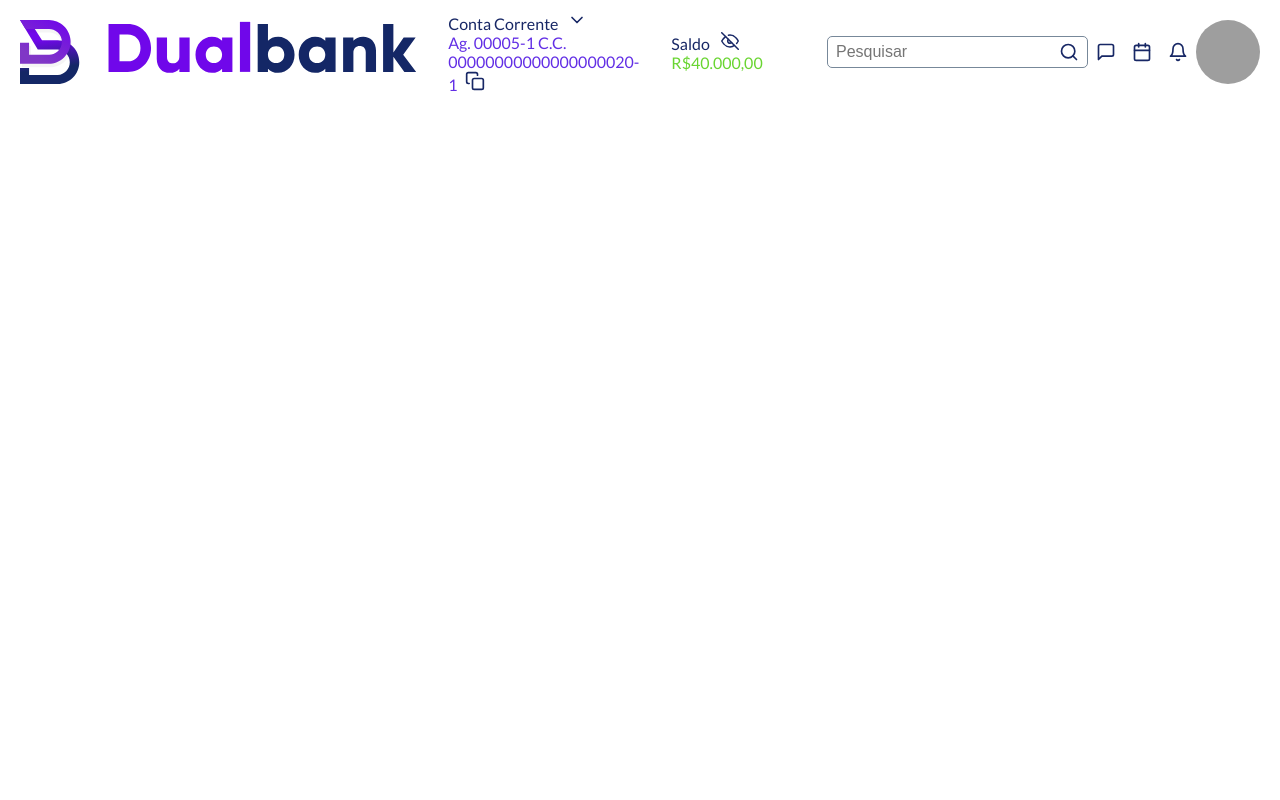
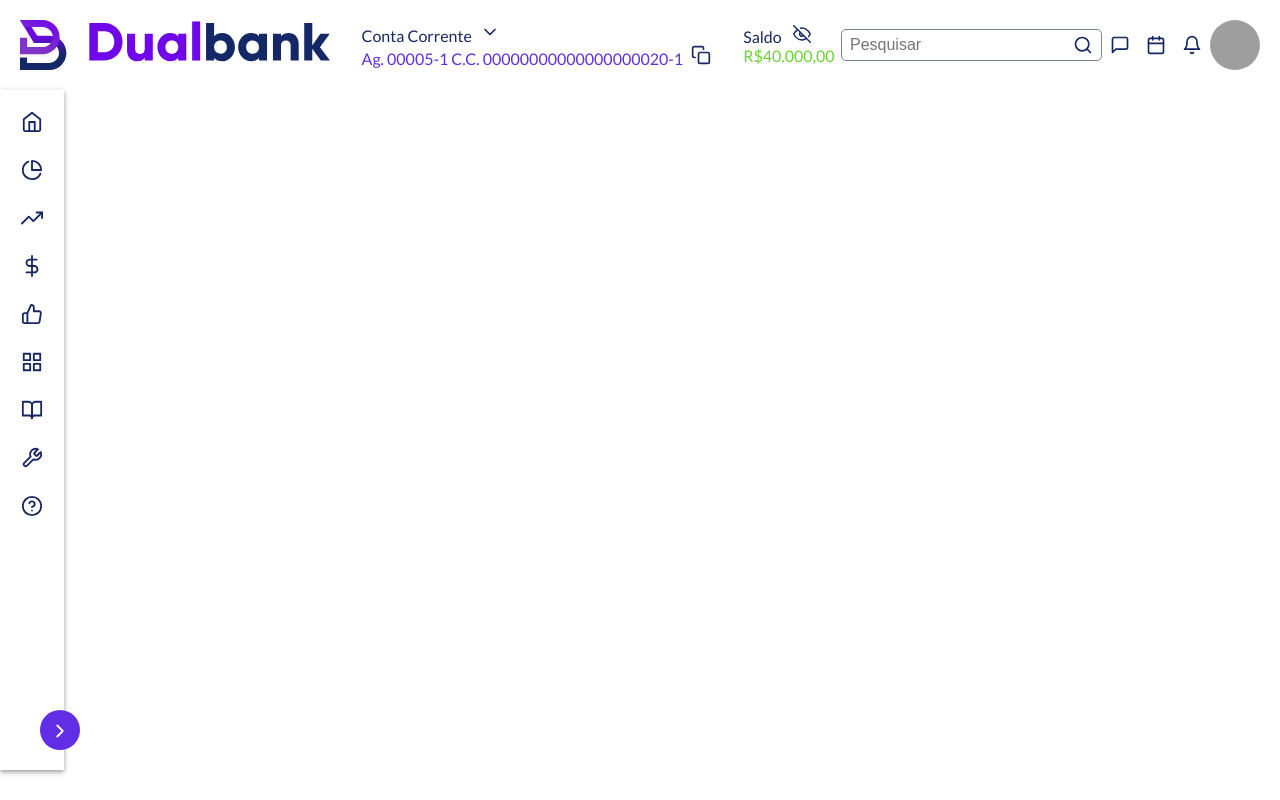
Before and after one commit to mlasa/dualbank, a React (Create React App) app: page / in a window 1280 px wide. Built offline with nearby package versions, Linux system fonts and the light colour scheme; grey boxes are pictures that could not be loaded.

Commit message:
create sidebar

```diff
--- a/src/App.tsx
+++ b/src/App.tsx
@@ -1,11 +1,13 @@
 import React from 'react';
 import GlobalStyle from './global';
 import Header from './components/Header';
+import Sidebar from './components/Sidebar';
 
 const App: React.FC = () => {
   return (
     <div className="App">
       <Header />
+      <Sidebar />
       <GlobalStyle />
     </div>
   );
--- a/src/components/Header/styles.ts
+++ b/src/components/Header/styles.ts
@@ -5,6 +5,10 @@ export const Container = styled.header`
   justify-content: space-between;
 
   padding: 10px;
+
+  svg:hover {
+    color: var(--purple);
+  }
 
   img {
     margin-right: 2rem;
@@ -20,6 +24,7 @@ export const Account = styled.div`
   }
   p {
     color: var(--purple);
+    white-space: nowrap;
     svg {
       color: var(--dark-blue);
       margin-left: 8px;
--- /dev/null
+++ b/src/components/Sidebar/index.tsx
@@ -0,0 +1,37 @@
+import React from 'react';
+import {
+  Home,
+  PieChart,
+  Tool,
+  HelpCircle,
+  ChevronRight,
+  DollarSign,
+  TrendingUp,
+  Grid,
+  ThumbsUp,
+  BookOpen,
+} from 'react-feather';
+
+import { SidebarContainer, SidebarComponent } from './styles';
+
+const Sidebar: React.FC = () => {
+  return (
+    <SidebarContainer>
+      <SidebarComponent>
+        <Home size={20} />
+        <PieChart size={20} />
+        <TrendingUp size={20} />
+        <DollarSign size={20} />
+        <ThumbsUp size={20} />
+        <Grid size={20} />
+        <BookOpen size={20} />
+        <Tool size={20} />
+        <HelpCircle size={20} />
+        <span>
+          <ChevronRight size={25} />
+        </span>
+      </SidebarComponent>
+    </SidebarContainer>
+  );
+};
+export default Sidebar;
--- /dev/null
+++ b/src/components/Sidebar/styles.ts
@@ -0,0 +1,50 @@
+import styled from 'styled-components';
+
+export const SidebarContainer = styled.div`
+  position: relative;
+  width: 4rem;
+  flex: 1;
+  box-shadow: 0 2px 5px rgba(0, 0, 0, 0.4);
+
+  min-height: 85vh;
+`;
+export const SidebarComponent = styled.aside`
+  // border: solid 1px blue;
+
+  min-height: 85vh;
+
+  display: flex;
+  flex-direction: column;
+  align-items: center;
+  position: relative;
+
+  svg {
+    color: var(--dark-blue);
+    margin-top: 1rem;
+    width: 100%;
+    height: 2rem;
+    padding: 5px;
+
+    transition: background 0.4s;
+  }
+  > svg:hover {
+    background: var(--purple);
+    color: var(--white);
+  }
+
+  span {
+    background: var(--purple);
+    position: fixed;
+    bottom: 50px;
+    left: 40px;
+    width: 40px;
+    height: 40px;
+    border-radius: 50%;
+    text-align: center;
+    z-index: 1;
+    svg {
+      color: var(--white);
+      margin-top: 5px;
+    }
+  }
+`;
--- a/src/components/UserBar/styles.ts
+++ b/src/components/UserBar/styles.ts
@@ -5,14 +5,24 @@ export const Container = styled.div`
   justify-content: space-around;
 
   padding: 10px;
+
   svg {
     margin: 0 8px;
     align-self: center;
+  }
+  svg:hover {
+    color: var(--purple);
   }
   img {
     width: 64px;
     height: 64px;
     border-radius: 50%;
+    @media (max-width: 1380px) {
+      & {
+        width: 50px;
+        height: 50px;
+      }
+    }
   }
 
   input {
--- a/src/global.ts
+++ b/src/global.ts
@@ -26,8 +26,18 @@ export default createGlobalStyle`
     color: var(--dark-blue);
     -webkit-font-smoothing:antialiased;
 
-    width: 100vw;
     height: 100vh;
+   /*  @media(max-width: 1080px) {
+    &{
+      height: 93.75%;
+    }
+  }*/
+
+    /*.App{
+      border:solid 1px red;
+    min-width: 100vw;
+    min-height: 100vh;
+    }*/
   }
   a{
     color: inherit;
```
Also changed, not shown: src/assets/message.svg (deleted).
